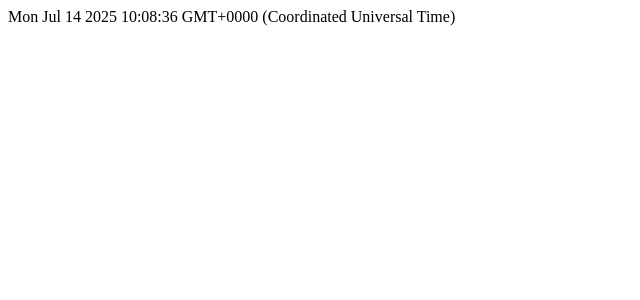
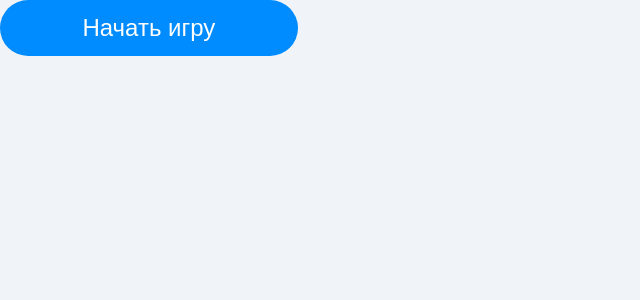
Before and after one commit to turbocharged3329/purple-school, a Vue app: page / in a window 1280 px wide. Shown: the top 300 px of the page, without its empty margins (0-640 px from the left). Built offline with nearby package versions, Linux system fonts and the light colour scheme.

Commit message:
Добавлены основные цвета и компонент кнопки начала игры

```diff
--- a/index.html
+++ b/index.html
@@ -1,13 +1,20 @@
 <!doctype html>
 <html lang="en">
+
 <head>
   <meta charset="UTF-8" />
   <link rel="icon" type="image/svg+xml" href="/vite.svg" />
+  <link rel="preconnect" href="https://fonts.googleapis.com">
+  <link rel="preconnect" href="https://fonts.gstatic.com" crossorigin>
+  <link href="https://fonts.googleapis.com/css2?family=Roboto:ital,wght@0,100..900;1,100..900&display=swap"
+    rel="stylesheet">
   <meta name="viewport" content="width=device-width, initial-scale=1.0" />
   <title>Vite + Vue</title>
 </head>
+
 <body>
   <div id="app"></div>
   <script type="module" src="/src/main.js"></script>
 </body>
+
 </html>
--- a/src/App.vue
+++ b/src/App.vue
@@ -1,10 +1,12 @@
+<template>
+  <main class="g-main-container">
+    <GButton>Начать игру</GButton>
+  </main>
+</template>
+
 <script setup>
-const date = new Date();
+import GButton from './components/GButton.vue';
 </script>
 
-<template>
-  <div>{{ date }}</div>
-</template>
 
-<style scoped>
-</style>
+<style scoped></style>
--- /dev/null
+++ b/src/components/GButton.vue
@@ -0,0 +1,20 @@
+<template>
+  <button class="g-button">
+    <slot />
+  </button>
+</template>
+
+<script setup></script>
+
+<style scoped>
+.g-button {
+  min-width: 23.26vw;
+  font-size: 1.5rem; /* 24px */
+  font-weight: 400;
+  line-height: 150%; /* 36px */
+  padding: .625rem 1rem; /* 10px 16px */
+  background-color: var(--color-primary);
+  color: var(--color-text-secondary) !important;
+  border-radius: 100px;
+}
+</style>
--- a/src/style.css
+++ b/src/style.css
@@ -3,4 +3,24 @@
   text-rendering: optimizeLegibility;
   -webkit-font-smoothing: antialiased;
   -moz-osx-font-smoothing: grayscale;
+  --color-bg: #F0F4F8;
+  --color-primary: #008BFE;
+  --color-text-primary: #222222;
+  --color-text-secondary: #FFFFFF;
+  --color-border: #CCE8FF;
 }
+
+body {
+  width: 100vw;
+  height: 100vh;
+  margin: 0;
+  padding: 0;
+  box-sizing: border-box;
+  background-color: var(--color-bg);
+  font-family: "Roboto", sans-serif;
+}
+
+button {
+  border: none;
+  cursor: pointer;
+}
```
Lines whose indentation alone changed are shown as unchanged.
